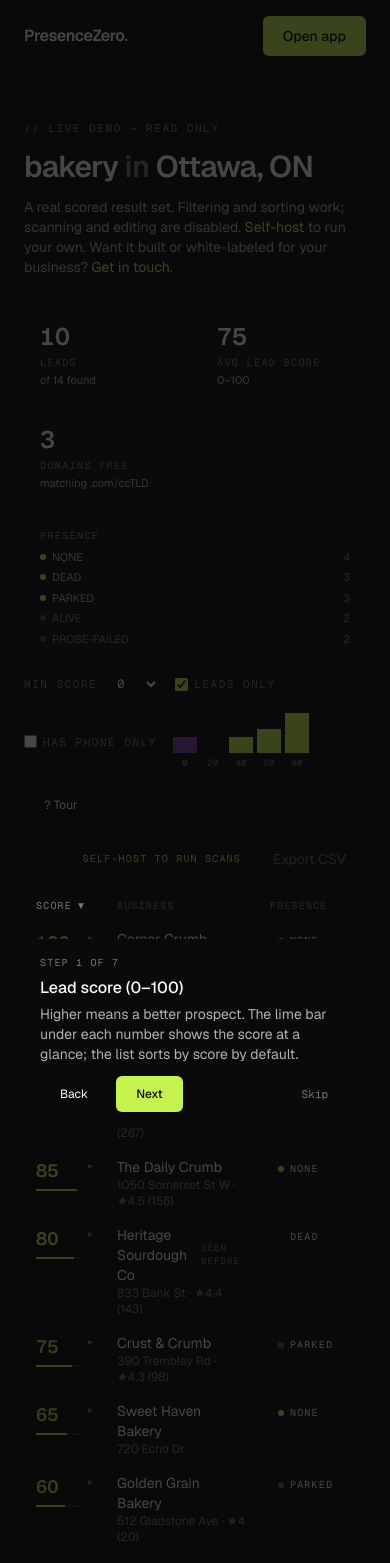
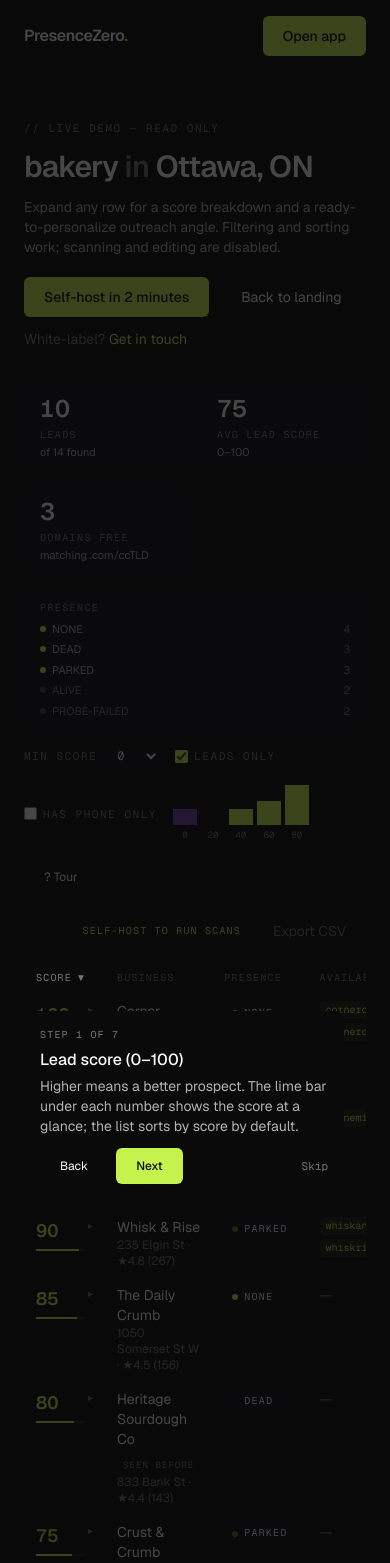
Before and after one commit to fullfrontend/presence-zero, a Next.js app: page /demo in a window 390 px wide. Shown: the top 1563 px of the page. Built offline with nearby package versions, Linux system fonts and the light colour scheme.

Commit message:
feat(landing): dual hero CTAs, trust strip, and clearer demo path

```diff
--- a/src/app/(marketing)/demo/page.tsx
+++ b/src/app/(marketing)/demo/page.tsx
@@ -1,4 +1,5 @@
 import type { Metadata } from 'next'
+import Link from 'next/link'
 import { DEMO_SCAN } from '@/lib/demo-data'
 import ResultsTable from '@/components/app/results-table'
 import { SectionTag } from '@/components/brand/section-tag'
@@ -14,8 +15,30 @@
     <main className="mx-auto max-w-6xl px-6 py-12">
       <SectionTag>{'// LIVE DEMO — READ ONLY'}</SectionTag>
       <h1 className="mt-3 text-3xl font-semibold tracking-tight">{DEMO_SCAN.category} <span className="text-mute">in</span> {DEMO_SCAN.location}</h1>
-      <p className="mt-3 max-w-2xl text-sm text-dim">A real scored result set. Filtering and sorting work; scanning and editing are disabled. <a href="https://github.com/its-tahir/presence-zero" className="text-lime underline-offset-4 hover:underline">Self-host</a> to run your own. Want it built or white-labeled for your business?{' '}
-        <a href="mailto:hello@its-tahir.com" className="text-lime underline-offset-4 hover:underline">Get in touch</a>.</p>
+      <p className="mt-3 max-w-2xl text-sm text-dim">
+        Expand any row for a score breakdown and a ready-to-personalize outreach angle.
+        Filtering and sorting work; scanning and editing are disabled.
+      </p>
+      <div className="mt-5 flex flex-wrap items-center gap-3">
+        <a
+          href="https://github.com/its-tahir/presence-zero"
+          className="inline-flex items-center gap-2 rounded-md bg-lime px-5 py-2.5 text-sm font-medium text-base transition hover:brightness-105"
+        >
+          Self-host in 2 minutes
+        </a>
+        <Link
+          href="/"
+          className="inline-flex items-center gap-2 rounded-md border border-line px-5 py-2.5 text-sm text-text transition hover:border-lime/60"
+        >
+          Back to landing
+        </Link>
+        <span className="text-sm text-mute">
+          White-label?{' '}
+          <a href="mailto:hello@its-tahir.com" className="text-lime underline-offset-4 hover:underline">
+            Get in touch
+          </a>
+        </span>
+      </div>
       <div className="mt-8"><ResultsTable scanId="demo" readOnly initialResults={DEMO_SCAN.results} autoTour location={DEMO_SCAN.location} /></div>
     </main>
   )
--- a/src/app/(marketing)/page.tsx
+++ b/src/app/(marketing)/page.tsx
@@ -1,5 +1,6 @@
 import type { Metadata } from 'next'
 import { Hero } from '@/components/landing/hero'
+import { TrustStrip } from '@/components/landing/trust-strip'
 import { HowItWorks } from '@/components/landing/how-it-works'
 import { WhyManual } from '@/components/landing/why-manual'
 import { Features } from '@/components/landing/features'
@@ -18,6 +19,7 @@
     <>
       <JsonLd />
       <Hero />
+      <TrustStrip />
       <Reveal><HowItWorks /></Reveal>
       <Reveal><WhyManual /></Reveal>
       <Reveal><Features /></Reveal>
--- a/src/components/app/results-table.tsx
+++ b/src/components/app/results-table.tsx
@@ -270,10 +270,10 @@
                     </button>
                   </td>
                   <td className="px-3 py-2">
-                    <div className="flex items-center gap-2 text-text">
-                      {r.name}
+                    <div className="flex flex-wrap items-center gap-2 text-text">
+                      <span className="min-w-0">{r.name}</span>
                       {r.seenBefore && (
-                        <span title="This business appeared in an earlier scan of the same area" className="rounded border border-line px-1.5 py-0.5 font-mono text-[9px] uppercase tracking-[0.12em] text-mute">seen before</span>
+                        <span title="This business appeared in an earlier scan of the same area" className="shrink-0 whitespace-nowrap rounded border border-line px-1.5 py-0.5 font-mono text-[9px] uppercase tracking-[0.12em] text-mute">seen before</span>
                       )}
                     </div>
                     <div className="text-xs text-mute">
--- a/src/components/landing/hero.tsx
+++ b/src/components/landing/hero.tsx
@@ -19,7 +19,6 @@
         <div className="mt-8 flex flex-wrap items-center gap-3">
           <Button href="/demo">Explore live demo</Button>
           <Button href="https://github.com/its-tahir/presence-zero" variant="ghost">Get it on GitHub ★</Button>
-          <Button href="#quickstart" variant="link">Run it in 2 minutes →</Button>
         </div>
       </div>
       <HeroPipeline />
--- /dev/null
+++ b/src/components/landing/trust-strip.tsx
@@ -0,0 +1,24 @@
+const CHIPS = [
+  'Open source',
+  'Self-hosted',
+  'Free OSM + CSV',
+  'BYO keys',
+  'No mass outreach',
+] as const
+
+export function TrustStrip() {
+  return (
+    <div className="mx-auto max-w-6xl px-6 pb-4 lg:pb-8">
+      <ul className="flex flex-wrap items-center gap-2" aria-label="Product highlights">
+        {CHIPS.map((label) => (
+          <li
+            key={label}
+            className="rounded-md border border-line px-3 py-1.5 font-mono text-[11px] uppercase tracking-[0.12em] text-mute"
+          >
+            {label}
+          </li>
+        ))}
+      </ul>
+    </div>
+  )
+}
```
